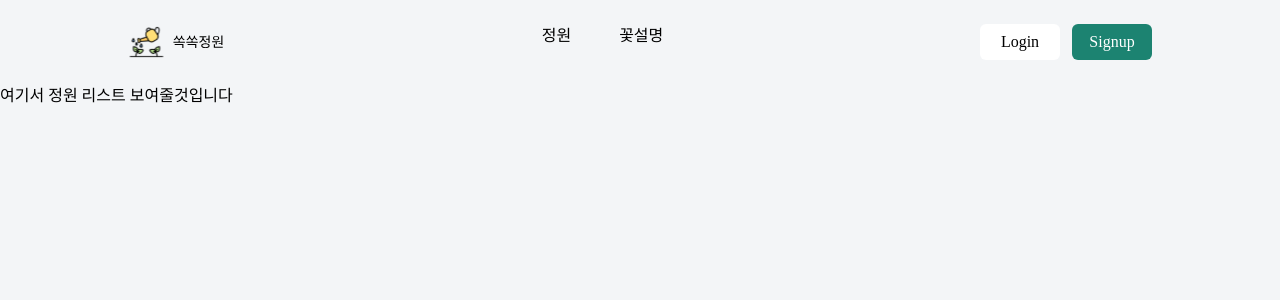
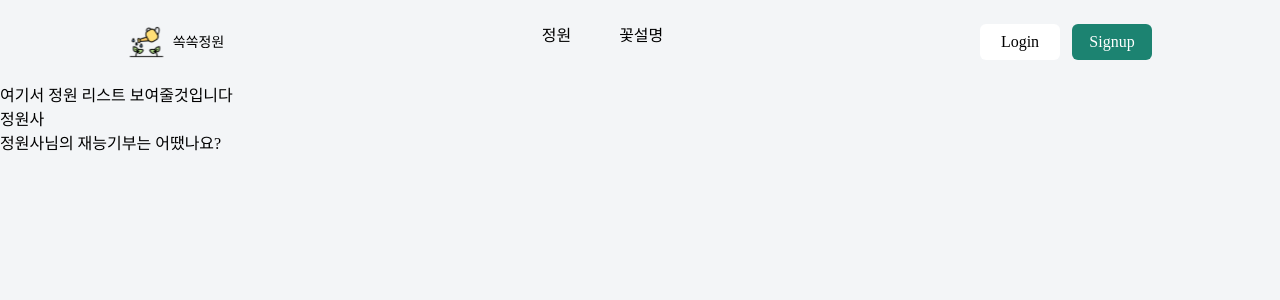
Before and after one commit to PDA4-Mini-project/FrontEnd, a React (Vite) app: page /garden in a window 1280 px wide. Shown: the top 300 px of the page. Built offline with nearby package versions, Linux system fonts and the light colour scheme; a web font is replaced by a local one.

Commit message:
wip: modal 만들기 전에 잠시 불러오기만 한 상태

```diff
--- /dev/null
+++ b/src/components/ReviewModal.jsx
@@ -0,0 +1,10 @@
+export default function ReviewModal() {
+    return (
+        <div>
+            <div>
+                <h1>정원사</h1>
+                <p>정원사님의 재능기부는 어땠나요?</p>
+            </div>
+        </div>
+    );
+}
--- a/src/routes/garden/page.jsx
+++ b/src/routes/garden/page.jsx
@@ -1,11 +1,15 @@
+import { useState } from 'react';
 import NavBar from '../../components/Navbar';
+import ReviewModal from '../../components/ReviewModal';
 
 export default function GardenPage() {
+    const [modalShow, setModalShow] = useState(false);
     return (
         <>
             <NavBar />
             <div>
                 <h1>여기서 정원 리스트 보여줄것입니다</h1>
+                <ReviewModal show={modalShow} onHide={() => setModalShow(false)} />
             </div>
         </>
     );
```
